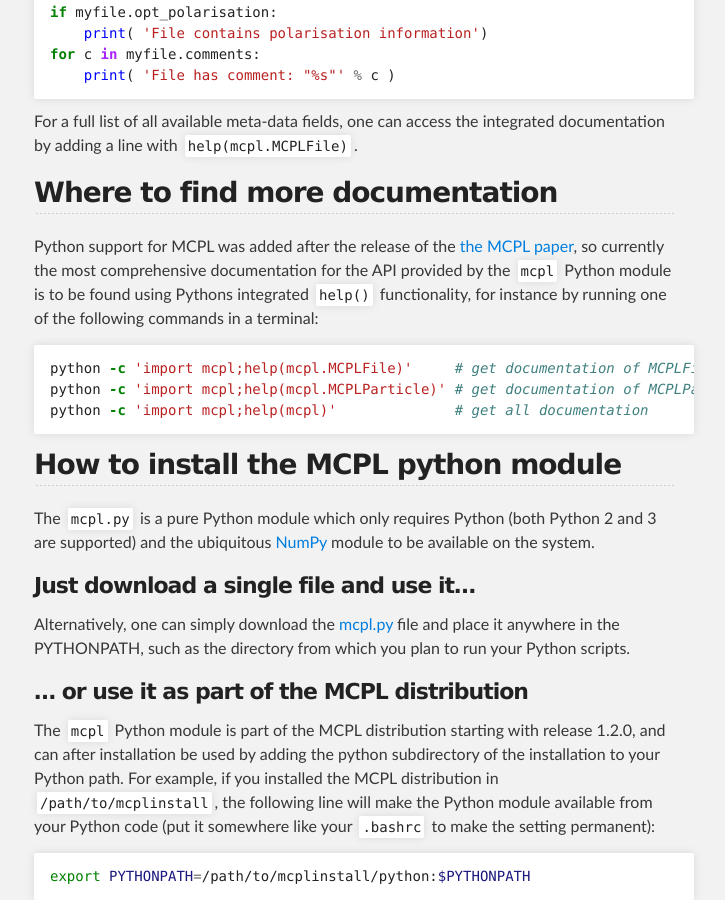
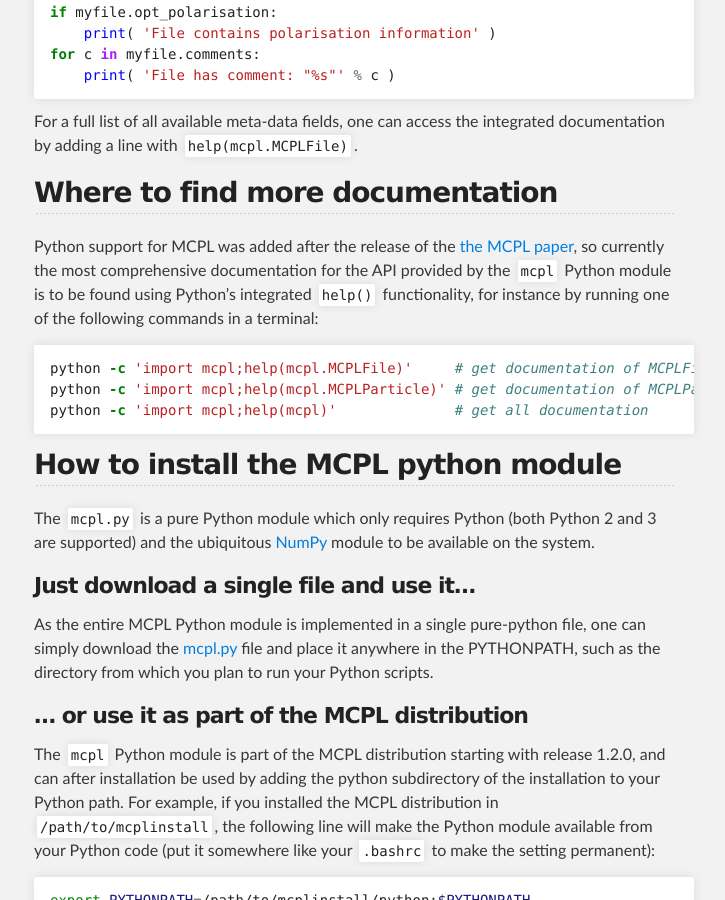
Before and after one commit to mctools/mcpl, a Jekyll site: the page built from usage_python.md, in a window 1280 px wide and 900 px high, scrolled down 1647 px. Shown: the whole window, without its empty margins (286-1011 px from the left). Built offline with Jekyll 4.4.1, drawn with Linux system fonts in a browser that asks for light colours; some of the changed text lies outside the part shown.

Commit message:
work on documentation of mcpl python tools

````diff
--- a/usage_python.md
+++ b/usage_python.md
@@ -67,7 +67,7 @@ myfile = mcpl.MCPLFile("myfile.mcpl")
 print( 'Number of particles in file: %i' % myfile.nparticles )
 print( 'File created by: "%s"' % myfile.sourcename )
 if myfile.opt_polarisation:
-    print( 'File contains polarisation information')
+    print( 'File contains polarisation information' )
 for c in myfile.comments:
     print( 'File has comment: "%s"' % c )
 ```
@@ -79,7 +79,7 @@ documentation by adding a line with `help(mcpl.MCPLFile)`.
 
 Python support for MCPL was added after the release of the {% include
 linkpaper.html %}, so currently the most comprehensive documentation for the API
-provided by the `mcpl` Python module is to be found using Pythons integrated
+provided by the `mcpl` Python module is to be found using Python's integrated
 `help()` functionality, for instance by running one of the following commands in
 a terminal:
 
@@ -97,10 +97,10 @@ be available on the system.
 
 ### Just download a single file and use it...
 
-Alternatively, one can simply download the {% include linkfile.html
-file="src/python/mcpl.py" download=true %} file and place it anywhere in the
-PYTHONPATH, such as the directory from which you plan to run your Python
-scripts.
+As the entire MCPL Python module is implemented in a single pure-python file,
+one can simply download the {% include linkfile.html file="src/python/mcpl.py"
+download=true %} file and place it anywhere in the PYTHONPATH, such as the
+directory from which you plan to run your Python scripts.
 
 ### ... or use it as part of the MCPL distribution
 The `mcpl` Python module is part of the MCPL distribution starting with release
````
Also changed, not shown: other parts of usage_python.md (+1 -1 lines).
